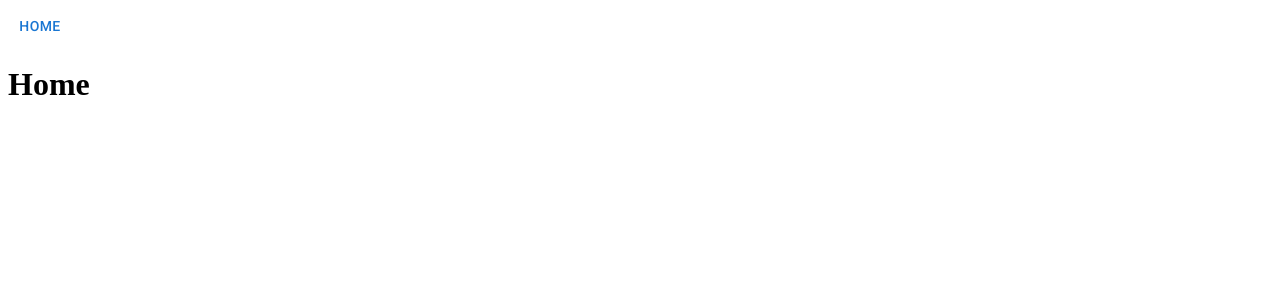
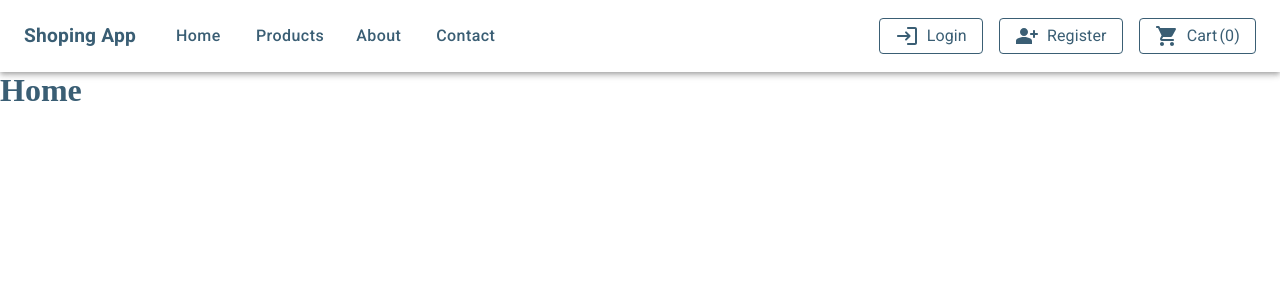
Before and after one commit to bilalkarakollu/Shopping-App, a React (Create React App) app: page / in a window 1280 px wide. Shown: the top 300 px of the page. Built offline with nearby package versions, Linux system fonts and the light colour scheme.

Commit message:
Navbar Completed

```diff
--- a/package.json
+++ b/package.json
@@ -5,6 +5,7 @@
   "dependencies": {
     "@emotion/react": "^11.8.2",
     "@emotion/styled": "^11.8.1",
+    "@mui/icons-material": "^5.5.1",
     "@mui/material": "^5.5.3",
     "@mui/styled-engine-sc": "^5.5.2",
     "@reduxjs/toolkit": "^1.8.1",
@@ -50,5 +51,8 @@
       "last 1 firefox version",
       "last 1 safari version"
     ]
+  },
+  "devDependencies": {
+    "@types/styled-components": "^5.1.24"
   }
 }
--- a/src/containers/Navbar/index.tsx
+++ b/src/containers/Navbar/index.tsx
@@ -1,9 +1,191 @@
-import { Button } from '@mui/material';
+import React from 'react';
+import { Button, AppBar, Toolbar, Container, Typography, Box, IconButton, Menu, MenuItem } from '@mui/material';
+import { PersonAddAltRounded, LoginRounded, ShoppingCartRounded } from '@mui/icons-material';
+import { Link } from 'react-router-dom';
+import MenuIcon from '@mui/icons-material/Menu';
+import styled from 'styled-components';
+import { useAppSelector } from '../../redux/app/hooks';
 
-export default function Navbar(){
+export default function Navbar() {
+
+    const basketTotal = useAppSelector(state => state.basket.basketTotal);
+
+    const NavLinkButton = styled(Button)`
+        color: #3A5E74;
+        margin-top: 16px;
+        margin-bottom: 16px;
+        margin-left: 16px;
+        display: block;
+        font-size: 1rem;
+        border-color: #3A5E74;
+        display: flex;
+        align-items: center;
+        text-transform: capitalize;
+
+        &:hover {
+            background-color: #f5f5f5;
+            border-color: #f5f5f5;
+        }
+
+        a{
+            color: #3A5E74;
+            text-decoration: none;
+            display: flex;
+            width: 100%;
+        }
+
+        .link-text{
+            margin-left: 8px;
+        }
+
+        @media (max-width: 600px) {
+            min-width: 44px;
+            padding: 1px 1px;
+            margin-left: 10px;
+            span{
+                font-size: 0.8rem;
+            }
+            svg{
+                font-size: 1rem;
+            }
+        }
+    `;
+
+    const [anchorElNav, setAnchorElNav] = React.useState<null | HTMLElement>(null);
+
+    const handleOpenNavMenu = (event: React.MouseEvent<HTMLElement>) => {
+        setAnchorElNav(event.currentTarget);
+    };
+
+    const handleCloseNavMenu = () => {
+        setAnchorElNav(null);
+    };
+
+    const pages = ['Home', 'Products', 'About', 'Contact'];
+
     return (
         <>
-            <Button>Home</Button>
+            <AppBar position="static" color='inherit'>
+                <Container maxWidth="xl">
+                    <Toolbar disableGutters>
+                        <Typography
+                            noWrap
+                            sx={{ mr: 2, display: { xs: 'none', md: 'flex' }, fontWeight: 'bold', fontSize: '1.2rem' }}
+                        >
+                            <Link to={'/'}>
+                                Shoping App
+                            </Link>
+                        </Typography>
+
+
+
+
+                        {/*Mobil Start */}
+                        <Box sx={{ flexGrow: 1, display: { xs: 'flex', md: 'none' } }}>
+                            <IconButton
+                                size="large"
+                                aria-label="account of current user"
+                                aria-controls="menu-appbar"
+                                aria-haspopup="true"
+                                onClick={handleOpenNavMenu}
+                                color="inherit"
+                            >
+                                <MenuIcon />
+                            </IconButton>
+                            <Menu
+                                id="menu-appbar"
+                                anchorEl={anchorElNav}
+                                anchorOrigin={{
+                                    vertical: 'bottom',
+                                    horizontal: 'left',
+                                }}
+                                keepMounted
+                                transformOrigin={{
+                                    vertical: 'top',
+                                    horizontal: 'left',
+                                }}
+                                open={Boolean(anchorElNav)}
+                                onClose={handleCloseNavMenu}
+                                sx={{
+                                    display: { xs: 'block', md: 'none' },
+                                }}
+                            >
+
+                                {pages.map((page, index) => (
+                                    <MenuItem onClick={handleCloseNavMenu}>
+                                        <NavLinkButton
+                                            key={index}
+                                        >
+                                            {page}
+                                        </NavLinkButton>
+                                    </MenuItem>
+                                ))}
+
+                            </Menu>
+                        </Box>
+                        <Typography
+                            variant="h6"
+                            noWrap
+                            component="div"
+                            sx={{ flexGrow: 1, display: { xs: 'flex', md: 'none' } }}
+                        >
+                            Shoping App
+                        </Typography>
+                        {/*Mobil End */}
+
+
+
+                        <Box sx={{ flexGrow: 1, display: { xs: 'none', md: 'flex' } }}>
+                            {pages.map((page, index) => (
+                                <NavLinkButton
+                                    key={index}
+                                >
+                                    <Link
+                                        to={page.toLowerCase() !== 'home' ? `/${page.toLowerCase()}` : '/'}
+                                    >
+                                        {page}
+                                    </Link>
+                                </NavLinkButton>
+                            ))}
+                        </Box>
+                        <Box sx={{ flexGrow: 0, display: 'flex' }}>
+                            <NavLinkButton
+                                variant="outlined"
+                            >
+                                <LoginRounded />
+                                <Typography className='link-text' sx={{ display: { xs: 'none', lg: 'block' } }} component={'span'}>
+                                    Login
+                                </Typography>
+                            </NavLinkButton>
+                            <NavLinkButton
+                                variant="outlined"
+                            >
+                                <PersonAddAltRounded />
+
+                                <Typography className='link-text' sx={{ display: { xs: 'none', lg: 'block' } }} component={'span'}>
+                                    Register
+                                </Typography>
+
+
+                            </NavLinkButton>
+                            <NavLinkButton
+                                variant="outlined"
+                            >
+                                <ShoppingCartRounded />
+                                <Typography className='link-text' sx={{ display: { xs: 'none', lg: 'block' } }} component={'span'}>
+                                    Cart
+                                </Typography>
+                                <Typography sx={{ ml: '2px' }} component={'span'}>
+                                    ({basketTotal})
+                                </Typography>
+
+                            </NavLinkButton>
+                        </Box>
+
+
+                    </Toolbar>
+                </Container>
+            </AppBar>
         </>
     )
 }
--- /dev/null
+++ b/src/index.css
@@ -0,0 +1,15 @@
+*{
+    margin: 0;
+    padding: 0;
+}
+
+h1, h2, h3, h4, h5, h6{
+    margin: 0;
+    padding: 0;
+    color: #3A5E74!important;
+}
+
+a{
+    text-decoration: none;
+    color: #3A5E74!important;
+}
--- a/src/index.tsx
+++ b/src/index.tsx
@@ -4,6 +4,7 @@ import Routers from './routers';
 import { Provider } from 'react-redux';
 import { store } from './redux/app/store';
 import { BrowserRouter } from 'react-router-dom';
+import './index.css';
 
 ReactDOM.render(
   <Provider store={store}>
```
Also changed, not shown: 1 other file (tests, documents, lock files or other folders).
